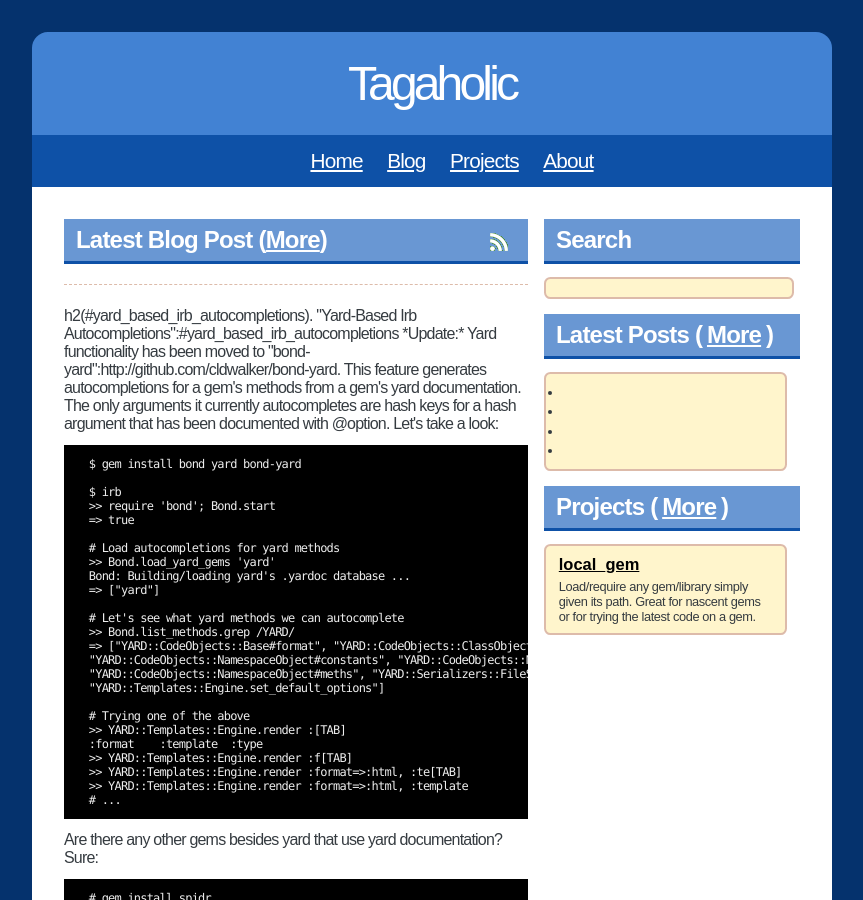
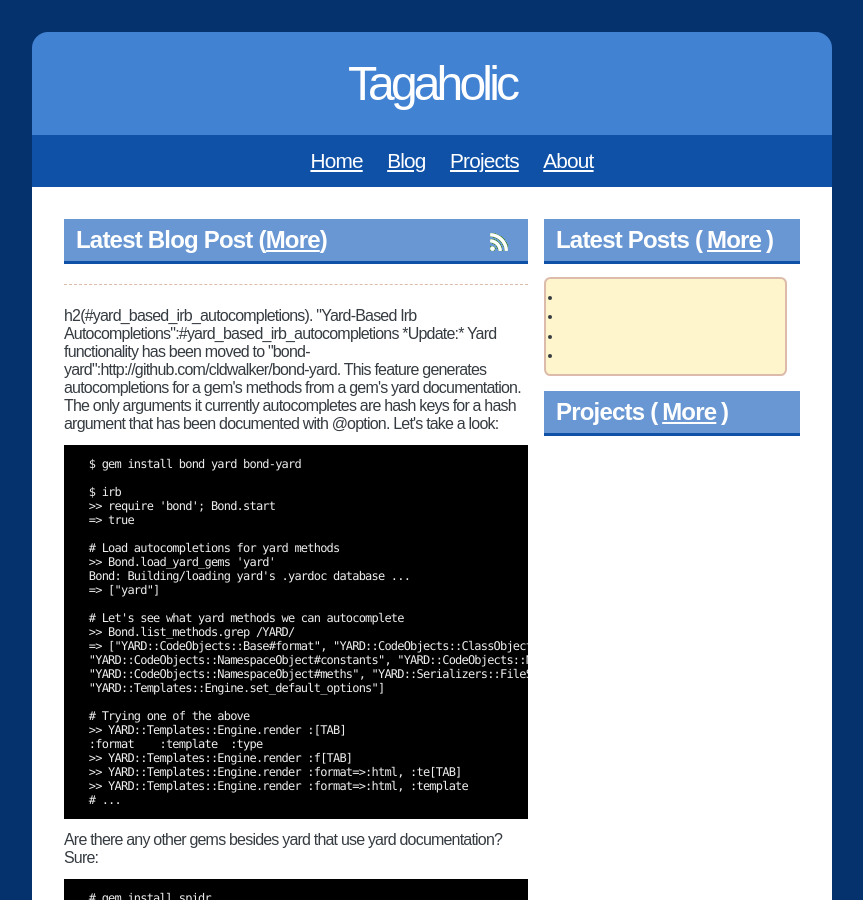
Before and after one commit to kouzouigh/mperry.github.io, a Jekyll site: the page built from index.html, in a window 1280 px wide and 900 px high. Shown: the whole window, without its empty margins (208-1071 px from the left). Built offline with Jekyll 4.4.1, drawn with Linux system fonts in a browser that asks for light colours; comment, search, counter and statistics services are not loaded.

Commit message:
Cleanup of google related stuff

```diff
--- a/_layouts/master.html
+++ b/_layouts/master.html
@@ -39,29 +39,5 @@
       powered by <a href='http://github.com/mojombo/jekyll' target='_blank'>Jekyll</a>. Theme by <a
         href='http://github.com/mbleigh/mbleigh.github.com' target='_blank'>Michael Bleigh</a>.
     </div>
-    <script type="text/javascript">
-      // var disqus_developer = "1"
-      // var disqus_url = "http://localhost:4000{{page.url}}";
-    //<![CDATA[
-    (function() {
-        var links = document.getElementsByTagName('a');
-        var query = '?';
-        for(var i = 0; i < links.length; i++) {
-          if(links[i].href.indexOf('#disqus_thread') >= 0) {
-            query += 'url' + i + '=' + encodeURIComponent(links[i].href) + '&';
-          }
-        }
-        document.write('<script charset="utf-8" type="text/javascript" src="http://disqus.com/forums/tagaholic/get_num_replies.js' + query + '"></' + 'script>');
-      })();
-    //]]>
-    </script>
-    <script type="text/javascript">
-      var gaJsHost = (("https:" == document.location.protocol) ? "https://ssl." : "http://www.");
-      document.write(unescape("%3Cscript src='" + gaJsHost + "google-analytics.com/ga.js' type='text/javascript'%3E%3C/script%3E"));
-      </script>
-      <script type="text/javascript">
-        var pageTracker = _gat._getTracker("UA-7276306-1");
-        pageTracker._trackPageview();
-        </script>
   </body>
 </html>
--- a/google277e32d40cec26eb.html
+++ /dev/null
@@ -1 +0,0 @@
-YA HAPPY GOOGLE?
--- a/index.html
+++ b/index.html
@@ -15,14 +15,6 @@ title: Home
 </div>
 
 <div class='home_box home_right'>
-  <script src="http://www.google.com/jsapi?key=ABQIAAAA233GLZktV9QhuJocUp-TlhTtPYQV4TwasrBhcmG-GObKzvbfXxREr_KzWOOt_7H4wHNSk2TlineseA" type="text/javascript"></script>
-  <script src="/javascripts/google_ajax_search.js" type="text/javascript" charset="utf-8"></script>
-
-  <h2 class='home_box_title'>Search</h2>
-  <div class="repo" id="search"></div>
-</div>
-
-<div class='home_box home_right'>
   <h2 class='home_box_title'>Latest Posts (<a href='/blog.html'>More</a>)</h2>
   <div id="latest_posts" class="repo">
      <ul>
@@ -37,36 +29,4 @@ title: Home
 
 <div class='home_box home_right'>
   <h2 class='home_box_title'>Projects (<a href='/projects.html'>More</a>)</h2>
-  <div id='github-projects'>
-    <div class="repo">
-      <h3> <a href="http://github.com/cldwalker/local_gem">local_gem</a></h3>
-      <span class="desc">Load/require any gem/library simply given its path. Great for nascent gems or for
-        trying the latest code on a gem.</span>
-    </div>
-  </div>
 </div>
-
-<div class='home_box home_right'>
-  <script
-    src="http://feeds.delicious.com/v2/js/cldwalker?icon=m&count=3&sort=date&tags&extended&name&showadd"
-    type="text/javascript"></script>
-</div>
-
-<script type="text/javascript" charset="utf-8">
-  $.githubUser('cldwalker', function(data) {
-    $('#github-projects').html('');
-
-    var repos = $.grep(data.user.repositories, function(e) { return !e.private});
-    repos.sort(function(a,b) {
-      return b.watchers - a.watchers;
-    });
-
-    $(repos.slice(0,3)).each(function() {
-      $('#github-projects').append("\
-<div class='repo'>\
-  <h3><a href='" + ((this.homepage == '') ? this.url : this.homepage) + "'>" + this.name + "</a></h3>\
-  <span class='desc'>"+this.description+"</span>\
-</div>");
-    });
-  });
-</script>
```
